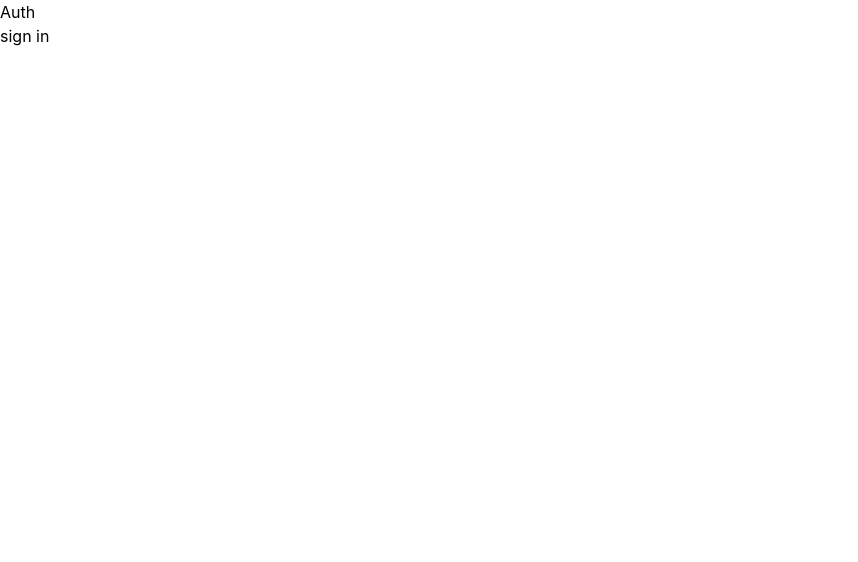
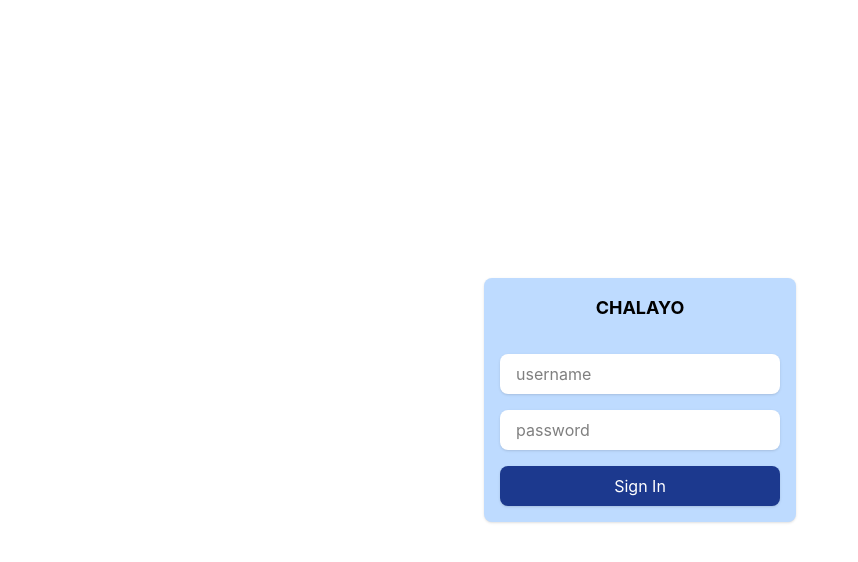
Before and after one commit to arcanesandip/chalayo, a React (Vite) app in the folder frontend/: page /auth in a window 1280 px wide. Shown: the top 562 px of the page, without its empty margins (0-858 px from the left). Built offline with nearby package versions, Linux system fonts and the light colour scheme.

Commit message:
feat: added basic login ui

```diff
--- /dev/null
+++ b/frontend/src/components/auth/Login.jsx
@@ -0,0 +1,26 @@
+import { Link } from 'react-router-dom';
+
+export default function Login() {
+  return (
+    <section className="flex h-screen items-center justify-center">
+      <div className="flex flex-col items-center gap-8 rounded-lg bg-blue-200 p-4 shadow">
+        <h1 className="text-lg font-bold">CHALAYO</h1>
+        <form className="flex w-full flex-col gap-4">
+          <input
+            className="w-full rounded-lg bg-white px-4 py-2 shadow"
+            type="text"
+            placeholder="username"
+          />
+          <input
+            className="w-full rounded-lg bg-white px-4 py-2 shadow"
+            type="password"
+            placeholder="password"
+          />
+          <button className="rounded-lg bg-blue-900 px-4 py-2 text-white shadow">
+            <Link to="/dashboard">Sign In</Link>
+          </button>
+        </form>
+      </div>
+    </section>
+  );
+}
--- /dev/null
+++ b/frontend/src/components/dashboard/Overview.jsx
@@ -0,0 +1,10 @@
+export default function Overview() {
+  return (
+    <section>
+      <div>
+        <h1>Overview</h1>
+        <p>Welcome back!</p>
+      </div>
+    </section>
+  );
+}
--- /dev/null
+++ b/frontend/src/components/home/Header.jsx
@@ -0,0 +1,23 @@
+import { Link } from 'react-router-dom';
+
+export default function Header() {
+  return (
+    <header className="flex h-[72px] items-center bg-blue-200 shadow">
+      <div className="mx-auto my-0 flex w-full max-w-[1024px] items-center justify-between">
+        <h1 className="font-bold">CHALAYO</h1>
+        <nav className="flex gap-4">
+          <a>Link</a>
+          <a>Link</a>
+          <a>Link</a>
+          <a>Link</a>
+        </nav>
+        <div className="flex items-center gap-4">
+          <Link to="/auth">sign in</Link>
+          <button className="rounded-lg bg-blue-900 px-4 py-2 text-white shadow">
+            Start Free Trial
+          </button>
+        </div>
+      </div>
+    </header>
+  );
+}
--- a/frontend/src/pages/Auth.jsx
+++ b/frontend/src/pages/Auth.jsx
@@ -1,10 +1,9 @@
-import { Link } from 'react-router-dom';
+import Login from '../components/auth/Login';
 
 export default function Auth() {
   return (
     <>
-      <h1>Auth</h1>
-      <Link to="/dashboard">sign in</Link>
+      <Login />
     </>
   );
 }
--- a/frontend/src/pages/Dashboard.jsx
+++ b/frontend/src/pages/Dashboard.jsx
@@ -1,13 +1,9 @@
+import Overview from '../components/dashboard/Overview';
+
 export default function Dashboard() {
   return (
     <>
-      <h1>Dashboard</h1>
-      <p>Welcome Back</p>
-      <h1>hello</h1>
-
-      <div className="m-2 flex bg-blue-500 p-8 shadow-lg">
-        Tailwind classes are out of order here!
-      </div>
+      <Overview />
     </>
   );
 }
--- a/frontend/src/pages/Home.jsx
+++ b/frontend/src/pages/Home.jsx
@@ -1,10 +1,9 @@
-import { Link } from 'react-router-dom';
+import Header from '../components/home/Header';
 
 export default function Home() {
   return (
     <>
-      <h1 className="bg-amber-600 p-4">Home</h1>
-      <Link to="/auth">sign in</Link>
+      <Header />
     </>
   );
 }
```
